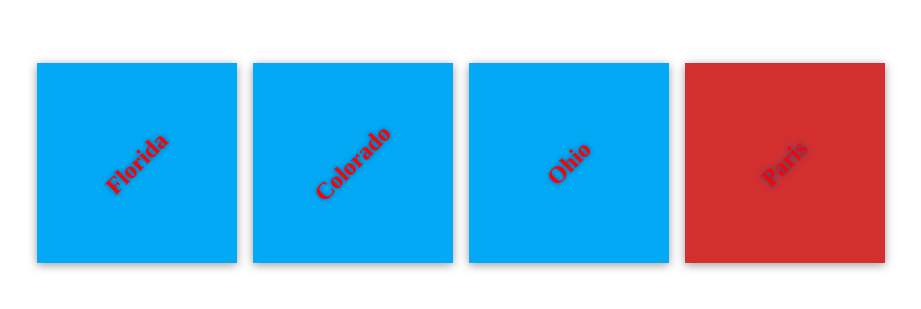
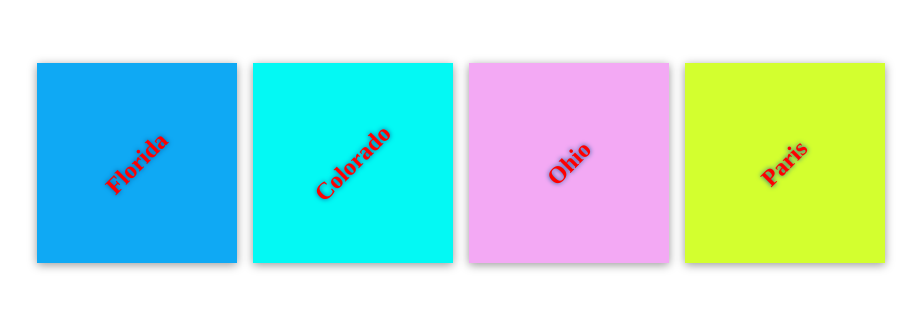
Before and after one commit to Intervalometro/my-travel-plans, a plain HTML site: page index.html in a window 1280 px wide. Shown: the part 237-546 px from the top of the page, without its empty margins (179-1100 px from the left). Drawn offline with Linux system fonts and the light colour scheme.

Commit message:
Change colors to squares

```diff
--- a/css/app.css
+++ b/css/app.css
@@ -46,10 +46,15 @@ h2 {
     text-shadow: 0 0 5px #01579b;
 }
 
+#ohio {
+    background-color: #f3a9f4;
+}
 #florida {
-    background-color: #03a9f4;
+    background-color: #0fa9f4;
 }
-
+#colorado {
+    background-color: #03f9f4;
+}
 #paris {
-    background-color: #d32f2f;
+    background-color: #d3ff2f;
 }
--- a/index.html
+++ b/index.html
@@ -13,10 +13,10 @@
             <div class="destination" id="florida">
                 <h2>Florida</h2>
             </div>
-            <div class="destination" id="florida">
+            <div class="destination" id="colorado">
                 <h2>Colorado</h2>
             </div>
-            <div class="destination" id="florida">
+            <div class="destination" id="ohio">
                 <h2>Ohio</h2>
             </div>
 
```
